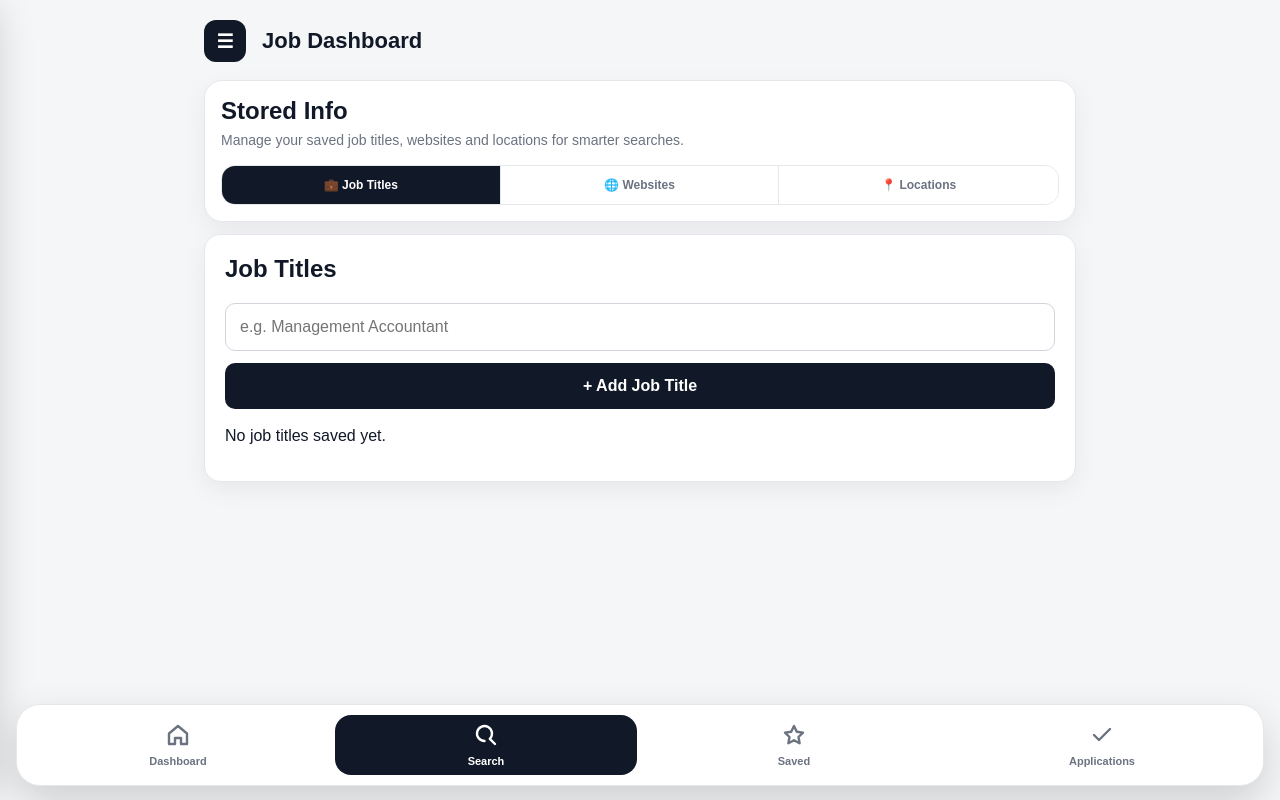
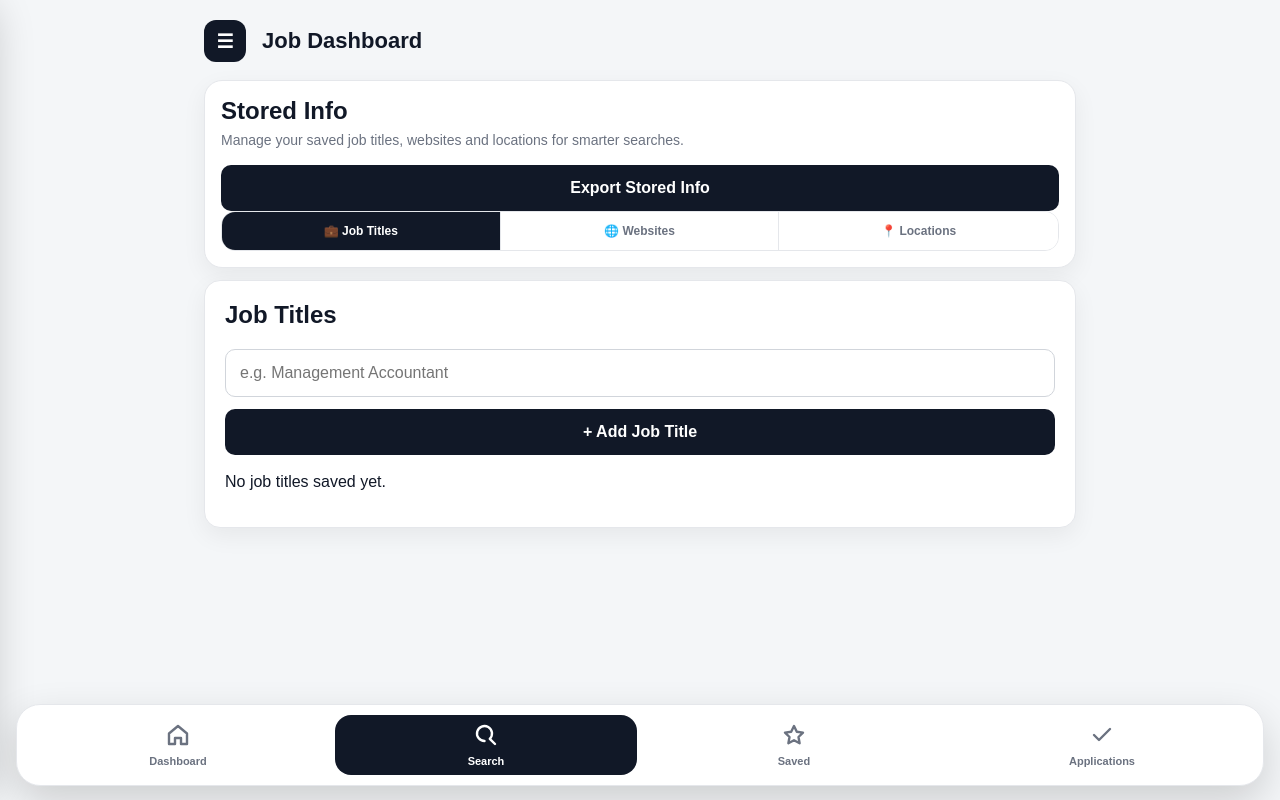
Before and after one commit to dcast-gif/Job-Watcher, a Next.js app: page / in a window 1280 px wide. Both pictures are taken after a click on the button "Search". Built offline with nearby package versions, Linux system fonts and the light colour scheme.

Commit message:
Update page.js

```diff
--- a/app/page.js
+++ b/app/page.js
@@ -759,9 +759,13 @@ Checked URLs:
 
    {activePage === "stored" && (
   <>
-    <section className="storedHero">
-      <h2>Stored Info</h2>
-      <p>Manage your saved job titles, websites and locations for smarter searches.</p>
+<section className="storedHero">
+  <h2>Stored Info</h2>
+  <p>Manage your saved job titles, websites and locations for smarter searches.</p>
+
+  <button onClick={exportStoredInfo}>
+    Export Stored Info
+  </button>
 
       <div className="storedTabs">
         <button
```
